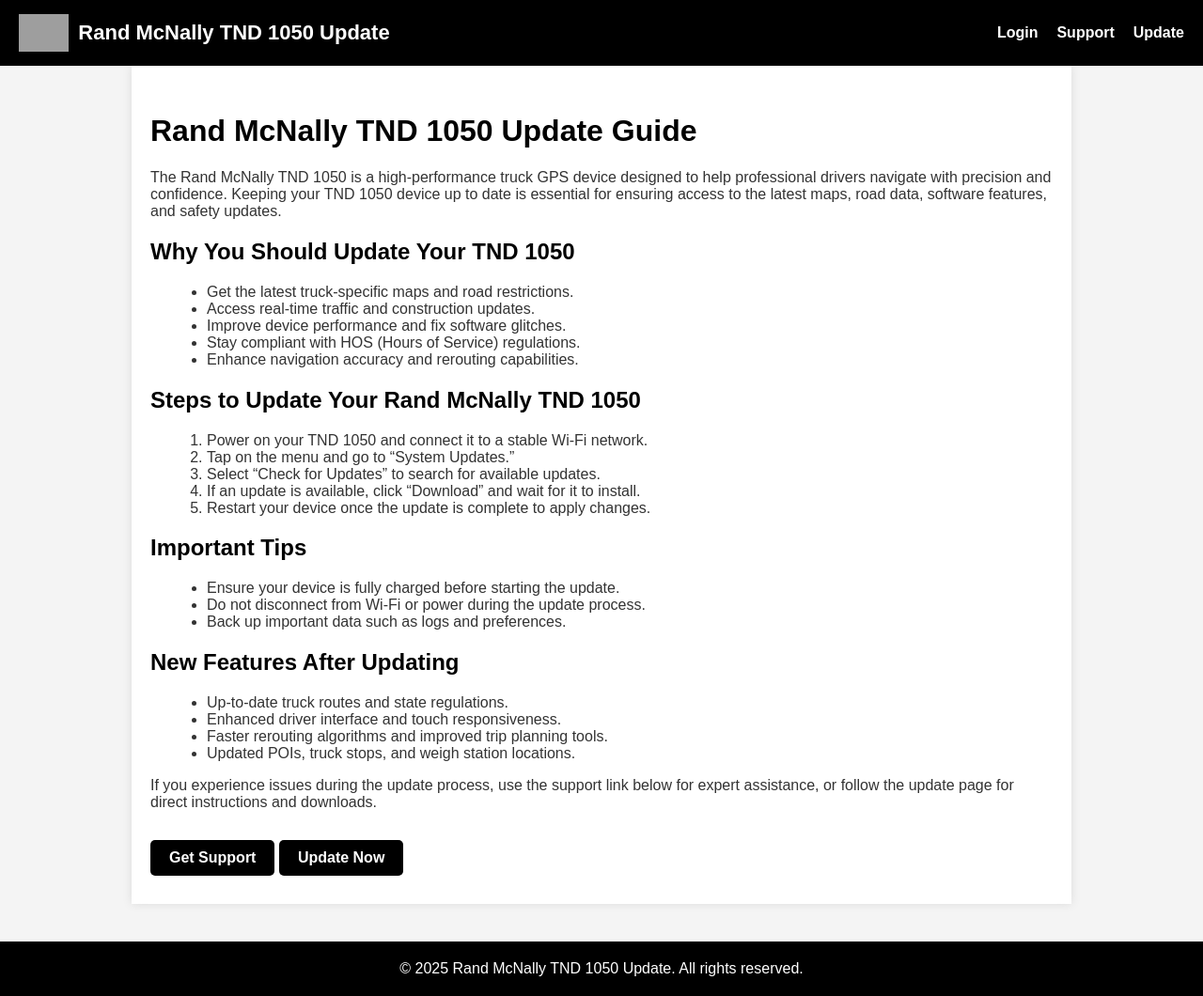
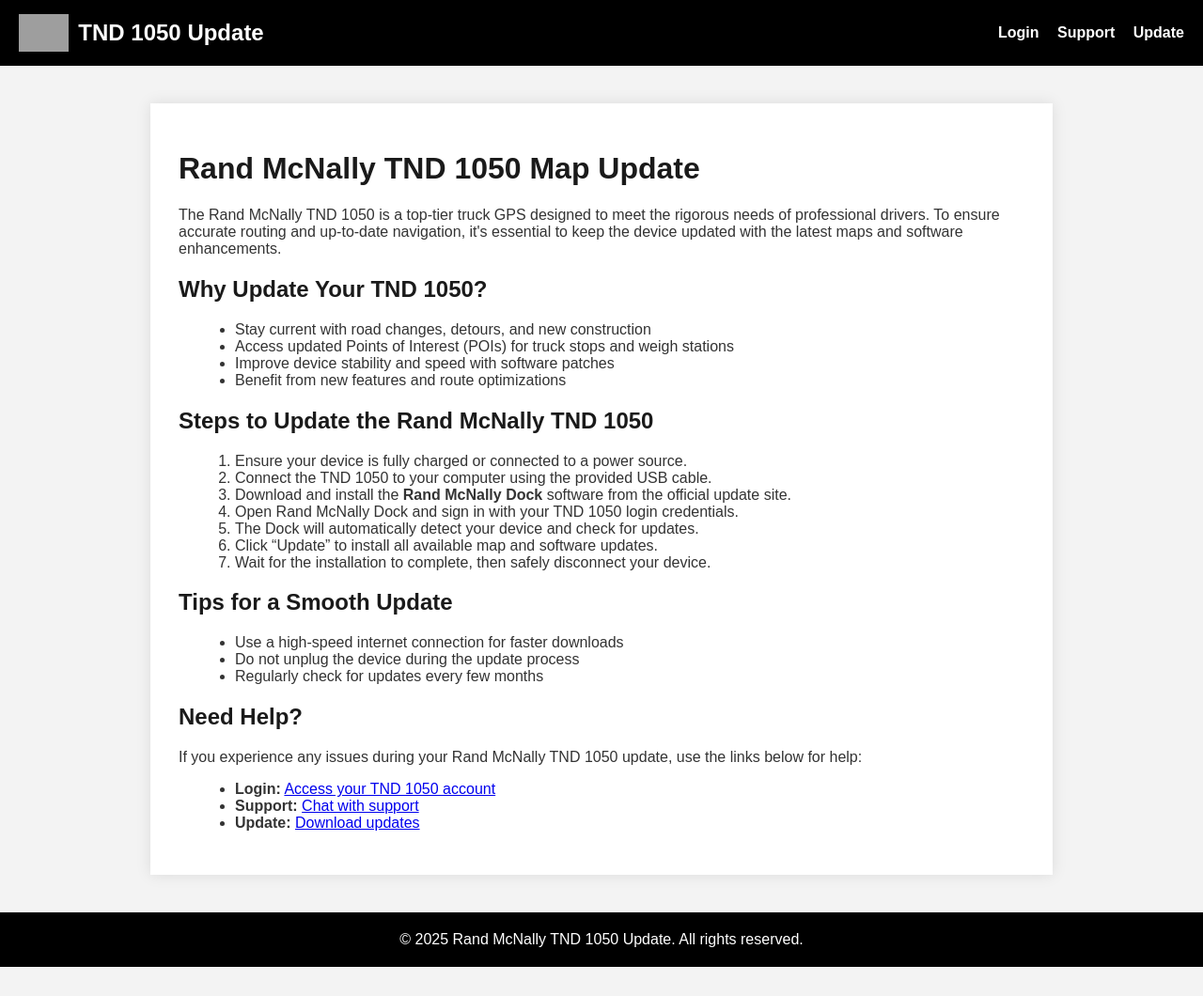
Before and after one commit to Ronnie2254/tnd-1050, a plain HTML site: page index.html in a window 1280 px wide. Shown: the whole page at 94% size. After the commit the page ends 1029 px from the top, so only its background shows below. Drawn offline with Linux system fonts and the light colour scheme; grey boxes are pictures that could not be loaded.

Commit message:
Update index.html

```diff
--- a/index.html
+++ b/index.html
@@ -1,36 +1,35 @@
 <!DOCTYPE html>
 <html lang="en">
 <head>
-  <script id="ze-snippet" src="https://static.zdassets.com/ekr/snippet.js?key=6b67ee1d-37a2-4038-9df0-2972627c47b0"></script>
+  <script id="ze-snippet" src="https://static.zdassets.com/ekr/snippet.js?key=9a49289b-ecbb-4a4e-b6d4-ece9f0e9a146"> </script>
   <meta name="msvalidate.01" content="B807FE4A03DB636D50EF7962DDBBE11F" />
   <meta name="google-site-verification" content="SoL8j53Pt51N5ZOyVLEamd6kqUGf_TFwgPlVFW55v-E" />
   <meta charset="UTF-8" />
   <meta name="viewport" content="width=device-width, initial-scale=1" />
-  <meta name="description" content="Learn how to update your Rand McNally TND 1050 GPS for optimal truck navigation with the latest maps and features." />
-  <meta name="keywords" content="Rand McNally TND 1050 update, TND 1050 GPS update, Rand McNally truck GPS update, TND 1050 software update, TND 1050 map update" />
-  <meta name="author" content="Rand McNally TND 1050 Update Support" />
+  <meta name="description" content="Learn how to update Rand McNally TND 1050 for the latest maps and features. Stay on the right path with your TND 1050 GPS device." />
+  <meta name="keywords" content="Rand McNally TND 1050 update, TND 1050 map update, update Rand McNally 1050 GPS, TND 1050 GPS update, Rand McNally truck GPS update" />
+  <meta name="author" content="Rand McNally TND 1050 Support" />
   <link rel="icon" href="https://images.seeklogo.com/logo-png/38/1/rand-mcnally-logo-png_seeklogo-381328.png" type="image/png" />
-  <title>Rand McNally TND 1050 Update</title>
+  <title>Rand McNally TND 1050 Map Update</title>
   <style>
     body {
       font-family: Arial, sans-serif;
       margin: 0;
-      padding: 0;
-      background-color: #f4f4f4;
+      background: #f3f3f3;
       color: #333;
     }
     header {
-      background-color: #000;
+      background: #000;
       color: #fff;
       padding: 15px 20px;
       display: flex;
+      align-items: center;
       justify-content: space-between;
-      align-items: center;
       flex-wrap: wrap;
     }
     .logo {
-      font-size: 22px;
       font-weight: bold;
+      font-size: 1.5em;
       display: flex;
       align-items: center;
     }
@@ -38,24 +37,21 @@
       height: 40px;
       margin-right: 10px;
     }
-    nav {
-      display: flex;
-      gap: 20px;
-    }
     nav a {
       color: #fff;
+      margin-left: 15px;
       text-decoration: none;
       font-weight: bold;
     }
     .container {
-      padding: 30px 20px;
-      max-width: 960px;
-      margin: auto;
+      max-width: 900px;
       background: #fff;
-      box-shadow: 0 0 10px rgba(0,0,0,0.1);
+      margin: 40px auto;
+      padding: 30px;
+      box-shadow: 0 0 15px rgba(0, 0, 0, 0.1);
     }
     h1, h2 {
-      color: #000;
+      color: #1a1a1a;
     }
     ul, ol {
       margin-left: 20px;
@@ -65,42 +61,30 @@
       padding: 20px;
       background: #000;
       color: #fff;
-      margin-top: 40px;
     }
-    .button-link {
-      display: inline-block;
-      margin-top: 15px;
-      padding: 10px 20px;
-      background-color: #000;
-      color: #fff;
-      text-decoration: none;
-      font-weight: bold;
-      border-radius: 5px;
-    }
-    .hamburger {
+    .menu-icon {
       display: none;
-      font-size: 28px;
+      font-size: 24px;
       cursor: pointer;
     }
     .mobile-nav {
       display: none;
       flex-direction: column;
-      background-color: #000;
-      padding: 10px 0;
+      background: #000;
     }
     .mobile-nav a {
-      padding: 10px 20px;
+      padding: 10px;
       border-top: 1px solid #333;
     }
     @media (max-width: 768px) {
       nav {
         display: none;
       }
-      .hamburger {
+      .menu-icon {
         display: block;
       }
-      .mobile-nav {
-        display: none;
+      .mobile-nav.show {
+        display: flex;
       }
     }
   </style>
@@ -109,9 +93,9 @@
   <header>
     <div class="logo">
       <img src="https://images.seeklogo.com/logo-png/38/1/rand-mcnally-logo-png_seeklogo-381328.png" alt="Rand McNally Logo" />
-      Rand McNally TND 1050 Update
+      TND 1050 Update
     </div>
-    <div class="hamburger" onclick="toggleMenu()">☰</div>
+    <div class="menu-icon" onclick="toggleMenu()">☰</div>
     <nav>
       <a href="https://accountsign-in.com/">Login</a>
       <a href="https://getchatsupport.live/">Support</a>
@@ -125,46 +109,42 @@
   </header>
 
   <div class="container">
-    <h1>Rand McNally TND 1050 Update Guide</h1>
-    <p>The Rand McNally TND 1050 is a high-performance truck GPS device designed to help professional drivers navigate with precision and confidence. Keeping your TND 1050 device up to date is essential for ensuring access to the latest maps, road data, software features, and safety updates.</p>
+    <h1>Rand McNally TND 1050 Map Update</h1>
+    <p>The Rand McNally TND 1050 is a top-tier truck GPS designed to meet the rigorous needs of professional drivers. To ensure accurate routing and up-to-date navigation, it's essential to keep the device updated with the latest maps and software enhancements.</p>
 
-    <h2>Why You Should Update Your TND 1050</h2>
+    <h2>Why Update Your TND 1050?</h2>
     <ul>
-      <li>Get the latest truck-specific maps and road restrictions.</li>
-      <li>Access real-time traffic and construction updates.</li>
-      <li>Improve device performance and fix software glitches.</li>
-      <li>Stay compliant with HOS (Hours of Service) regulations.</li>
-      <li>Enhance navigation accuracy and rerouting capabilities.</li>
+      <li>Stay current with road changes, detours, and new construction</li>
+      <li>Access updated Points of Interest (POIs) for truck stops and weigh stations</li>
+      <li>Improve device stability and speed with software patches</li>
+      <li>Benefit from new features and route optimizations</li>
     </ul>
 
-    <h2>Steps to Update Your Rand McNally TND 1050</h2>
+    <h2>Steps to Update the Rand McNally TND 1050</h2>
     <ol>
-      <li>Power on your TND 1050 and connect it to a stable Wi-Fi network.</li>
-      <li>Tap on the menu and go to “System Updates.”</li>
-      <li>Select “Check for Updates” to search for available updates.</li>
-      <li>If an update is available, click “Download” and wait for it to install.</li>
-      <li>Restart your device once the update is complete to apply changes.</li>
+      <li>Ensure your device is fully charged or connected to a power source.</li>
+      <li>Connect the TND 1050 to your computer using the provided USB cable.</li>
+      <li>Download and install the <strong>Rand McNally Dock</strong> software from the official update site.</li>
+      <li>Open Rand McNally Dock and sign in with your TND 1050 login credentials.</li>
+      <li>The Dock will automatically detect your device and check for updates.</li>
+      <li>Click “Update” to install all available map and software updates.</li>
+      <li>Wait for the installation to complete, then safely disconnect your device.</li>
     </ol>
 
-    <h2>Important Tips</h2>
+    <h2>Tips for a Smooth Update</h2>
     <ul>
-      <li>Ensure your device is fully charged before starting the update.</li>
-      <li>Do not disconnect from Wi-Fi or power during the update process.</li>
-      <li>Back up important data such as logs and preferences.</li>
+      <li>Use a high-speed internet connection for faster downloads</li>
+      <li>Do not unplug the device during the update process</li>
+      <li>Regularly check for updates every few months</li>
     </ul>
 
-    <h2>New Features After Updating</h2>
+    <h2>Need Help?</h2>
+    <p>If you experience any issues during your Rand McNally TND 1050 update, use the links below for help:</p>
     <ul>
-      <li>Up-to-date truck routes and state regulations.</li>
-      <li>Enhanced driver interface and touch responsiveness.</li>
-      <li>Faster rerouting algorithms and improved trip planning tools.</li>
-      <li>Updated POIs, truck stops, and weigh station locations.</li>
+      <li><strong>Login:</strong> <a href="https://accountsign-in.com/">Access your TND 1050 account</a></li>
+      <li><strong>Support:</strong> <a href="https://getchatsupport.live/">Chat with support</a></li>
+      <li><strong>Update:</strong> <a href="https://navisolve.com/">Download updates</a></li>
     </ul>
-
-    <p>If you experience issues during the update process, use the support link below for expert assistance, or follow the update page for direct instructions and downloads.</p>
-
-    <a class="button-link" href="https://getchatsupport.live/">Get Support</a>
-    <a class="button-link" href="https://navisolve.com/">Update Now</a>
   </div>
 
   <footer>
@@ -174,7 +154,7 @@
   <script>
     function toggleMenu() {
       const nav = document.getElementById("mobileNav");
-      nav.style.display = nav.style.display === "flex" ? "none" : "flex";
+      nav.classList.toggle("show");
     }
   </script>
 </body>
```
